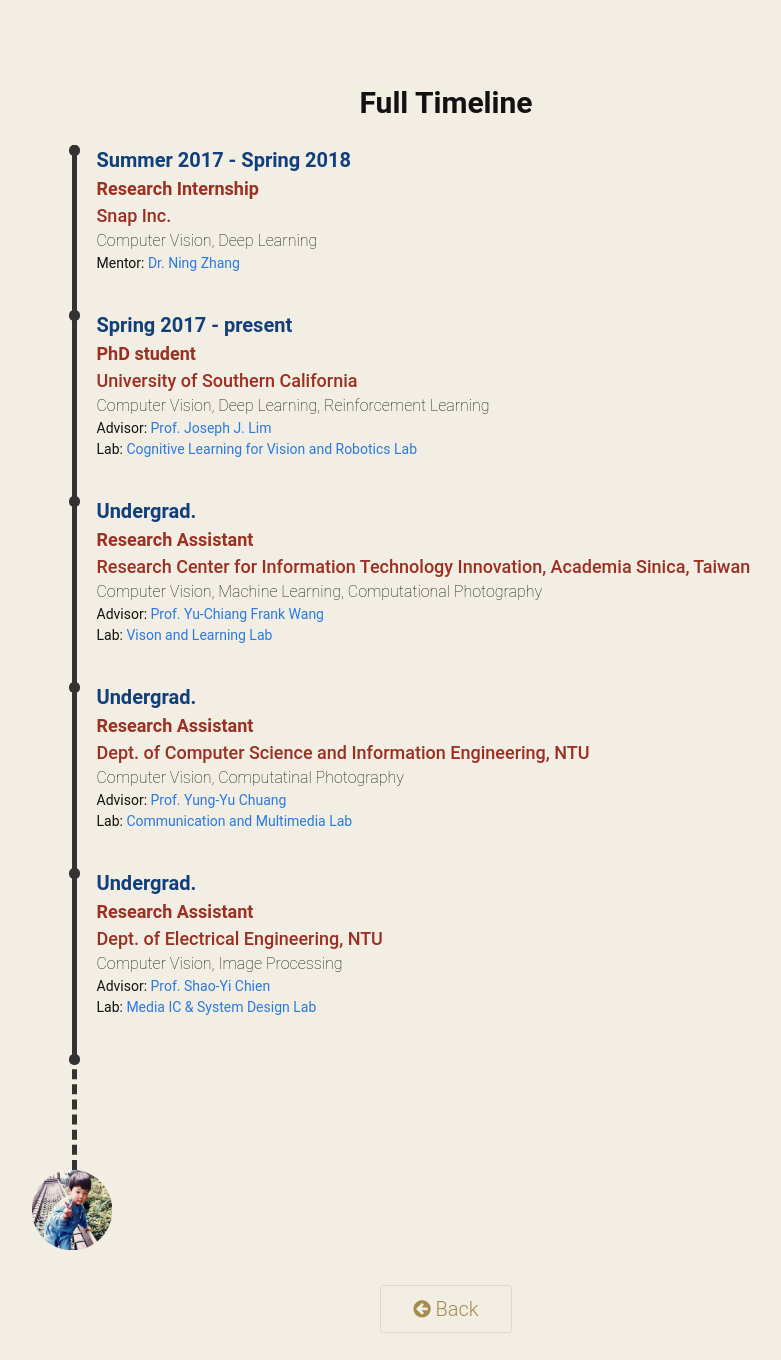
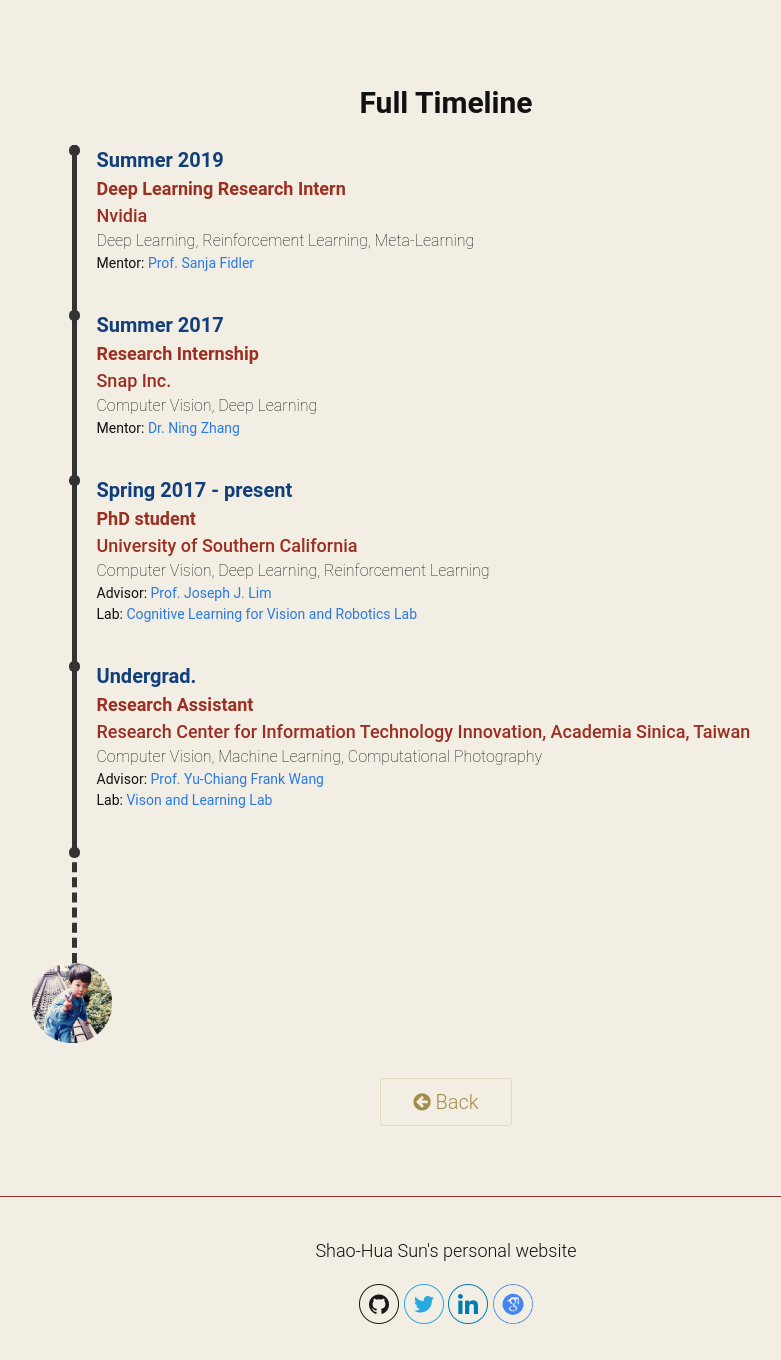
Before and after one commit to shaohua0116/shaohua0116.github.io, a Jekyll site: the page built from timeline.html, in a window 1280 px wide and 1400 px high, cut to the strip 0-1360 px from the top of the window. Shown: the whole strip, without its empty margins (194-975 px from the left). Built offline with Jekyll 4.4.1, drawn with Linux system fonts in a browser that asks for light colours; some of the changed lines change nothing that is shown.

Commit message:
update timeline

```diff
--- a/_data/experiences.yml
+++ b/_data/experiences.yml
@@ -1,4 +1,12 @@
-- date:  "Summer 2017 - Spring 2018"
+- date:  "Summer 2019"
+  title: "<strong>Deep Learning Research Intern</strong><br>Nvidia"
+  desc:  "Deep Learning, Reinforcement Learning, Meta-Learning"
+  host:
+    name: "<a href='https://www.cs.utoronto.ca/~fidler/'>Prof. Sanja Fidler</a>"
+    role: "Mentor"
+  lab: false
+  brief: false
+- date:  "Summer 2017"
   title: "<strong>Research Internship</strong><br>Snap Inc."
   desc:  "Computer Vision, Deep Learning"
   host:
@@ -31,26 +39,26 @@
     name: "<a href='http://vllab.ee.ntu.edu.tw/'>Vison and Learning Lab</a>"
     role: "Lab"
   brief: true
-- date:  "Undergrad."
-  title: "<strong>Research Assistant</strong><br>Dept. of Computer Science and Information Engineering, NTU"
-  desc:  "Computer Vision, Computatinal Photography"
-  host:
-    name: "<a href='https://www.csie.ntu.edu.tw/~cyy/'>Prof. Yung-Yu Chuang</a>"
-    role: "Advisor"
-  lab:
-    name: "<a href='http://www.cmlab.csie.ntu.edu.tw/new_cml_website/index.php'>Communication and Multimedia Lab</a>"
-    role: "Lab"
-  brief: false
-- date:  "Undergrad."
-  title: "<strong>Research Assistant</strong><br>Dept. of Electrical Engineering, NTU"
-  desc:  "Computer Vision, Image Processing"
-  host:
-    name: "<a href='http://www.ee.ntu.edu.tw/profile?id=101'>Prof. Shao-Yi Chien</a>"
-    role: "Advisor"
-  lab:
-    name: "<a href='http://media.ee.ntu.edu.tw/'>Media IC & System Design Lab</a>"
-    role: "Lab"
-  brief: false
+#- date:  "Undergrad."
+#  title: "<strong>Research Assistant</strong><br>Dept. of Computer Science and Information Engineering, NTU"
+#  desc:  "Computer Vision, Computatinal Photography"
+#  host:
+#    name: "<a href='https://www.csie.ntu.edu.tw/~cyy/'>Prof. Yung-Yu Chuang</a>"
+#    role: "Advisor"
+#  lab:
+#    name: "<a href='http://www.cmlab.csie.ntu.edu.tw/new_cml_website/index.php'>Communication and Multimedia Lab</a>"
+#    role: "Lab"
+#  brief: false
+#- date:  "Undergrad."
+#  title: "<strong>Research Assistant</strong><br>Dept. of Electrical Engineering, NTU"
+#  desc:  "Computer Vision, Image Processing"
+#  host:
+#    name: "<a href='http://www.ee.ntu.edu.tw/profile?id=101'>Prof. Shao-Yi Chien</a>"
+#    role: "Advisor"
+#  lab:
+#    name: "<a href='http://media.ee.ntu.edu.tw/'>Media IC & System Design Lab</a>"
+#    role: "Lab"
+#  brief: false
 # - date:  "Summer 2012"
 #   title: "<strong>Software Engineer Internship</strong><br>Microsoft Taiwan"
 #   desc:  "Windows Phone App Development"
```
